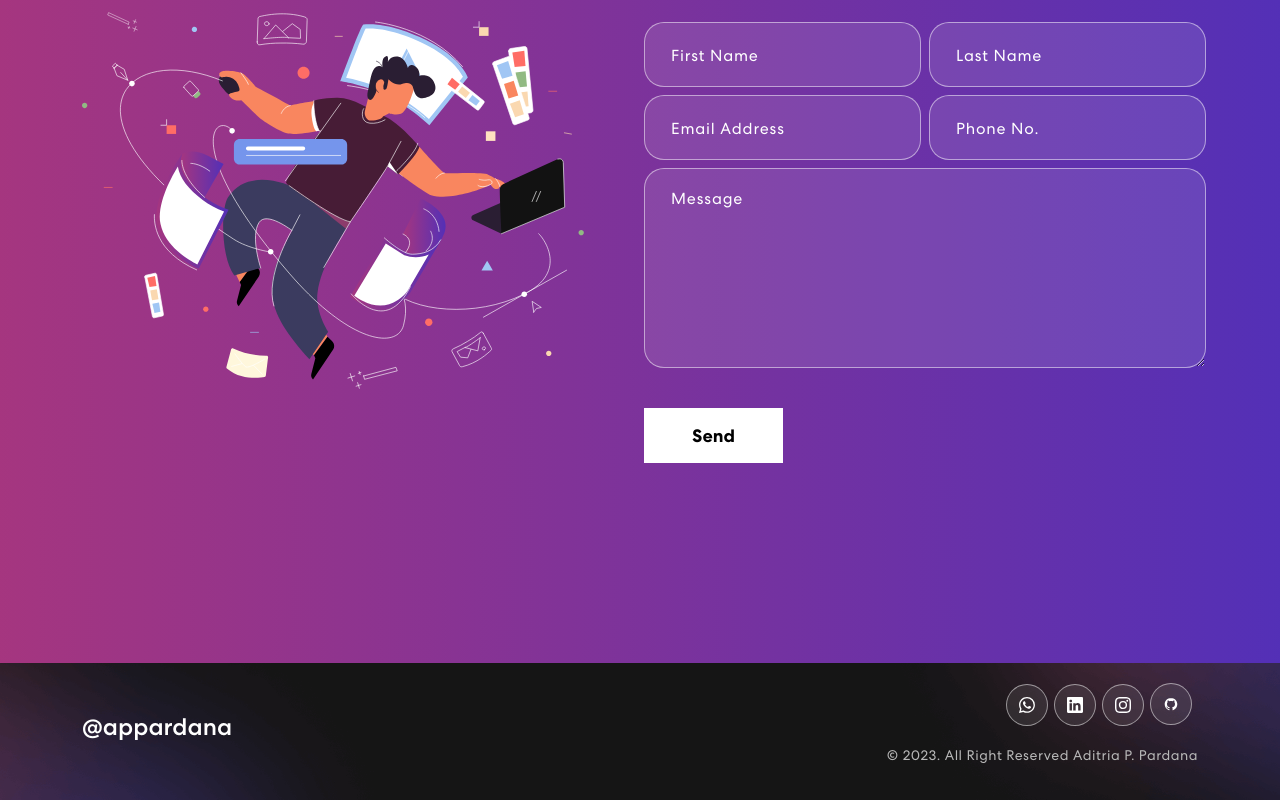
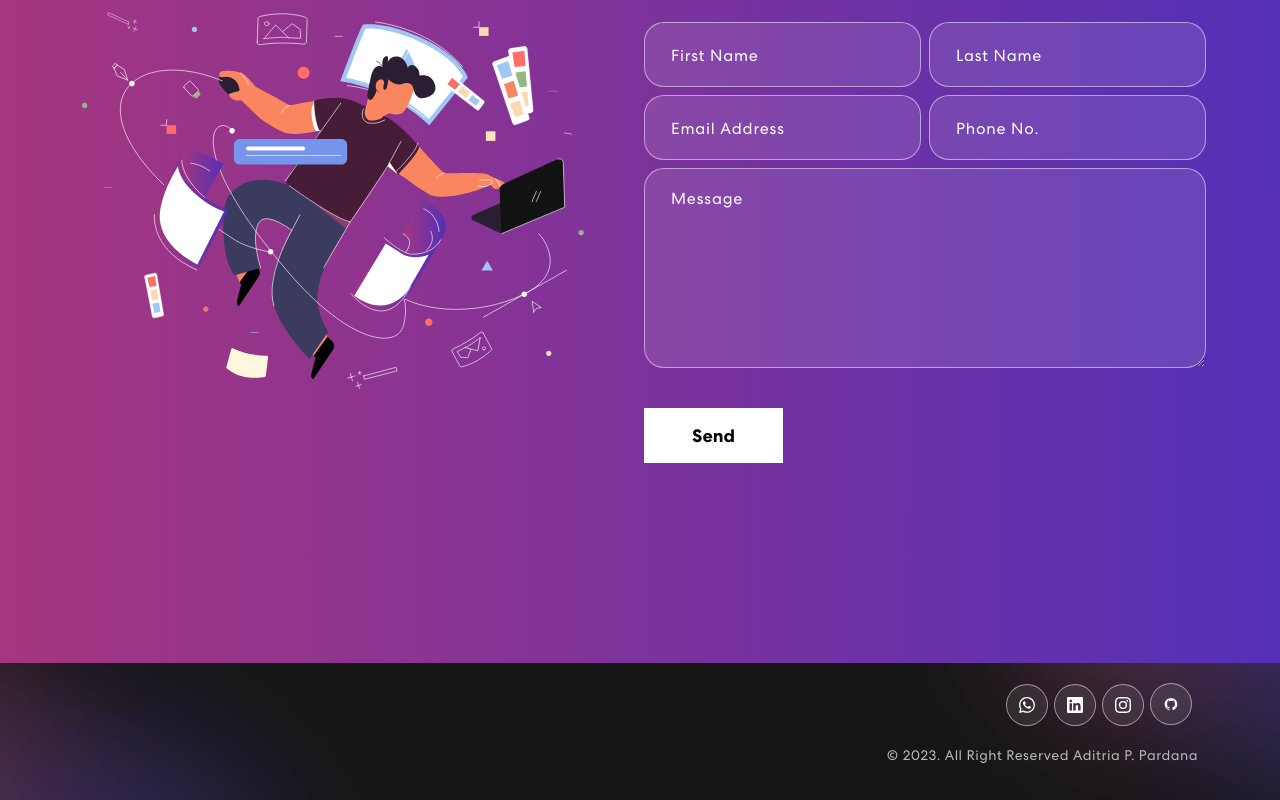
Before and after one commit to pardana/aditria-pardana, a React (Create React App) app: page / in a window 1280 px wide. Shown: the part 2239-3039 px from the top of the page. Built offline with nearby package versions, Linux system fonts and the light colour scheme.

Commit message:
remark logo footer

```diff
--- a/src/components/Footer.js
+++ b/src/components/Footer.js
@@ -14,7 +14,6 @@ export default function Footer() {
         <Row className="align-items-center">
           <Col sm={6}>
             {/* <img src={logo} alt="Logo" /> */}
-            <h4>@appardana</h4>
           </Col>
           <Col sm={6} className="text-center text-sm-end">
             <div className="social-icon">
```
